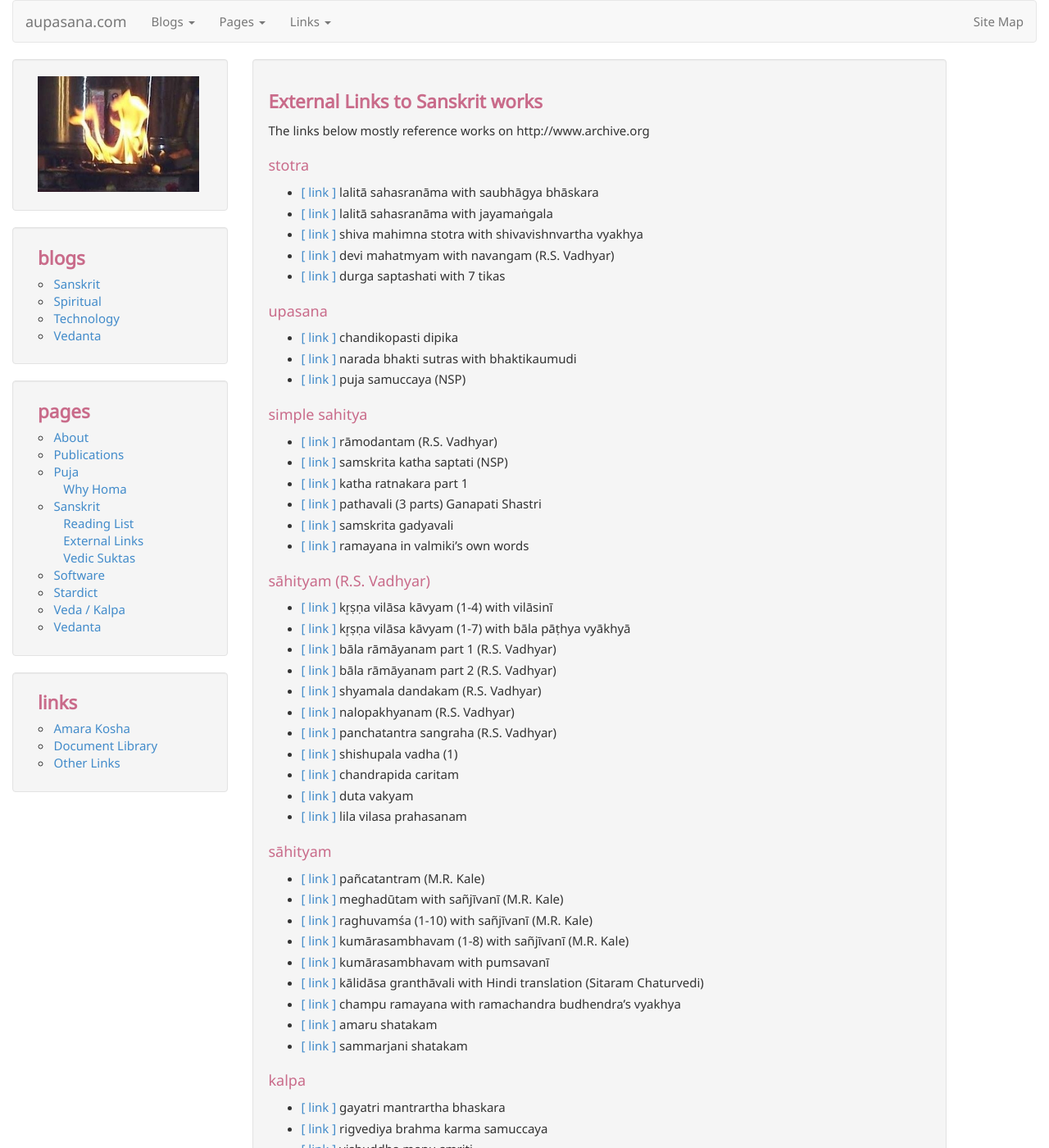
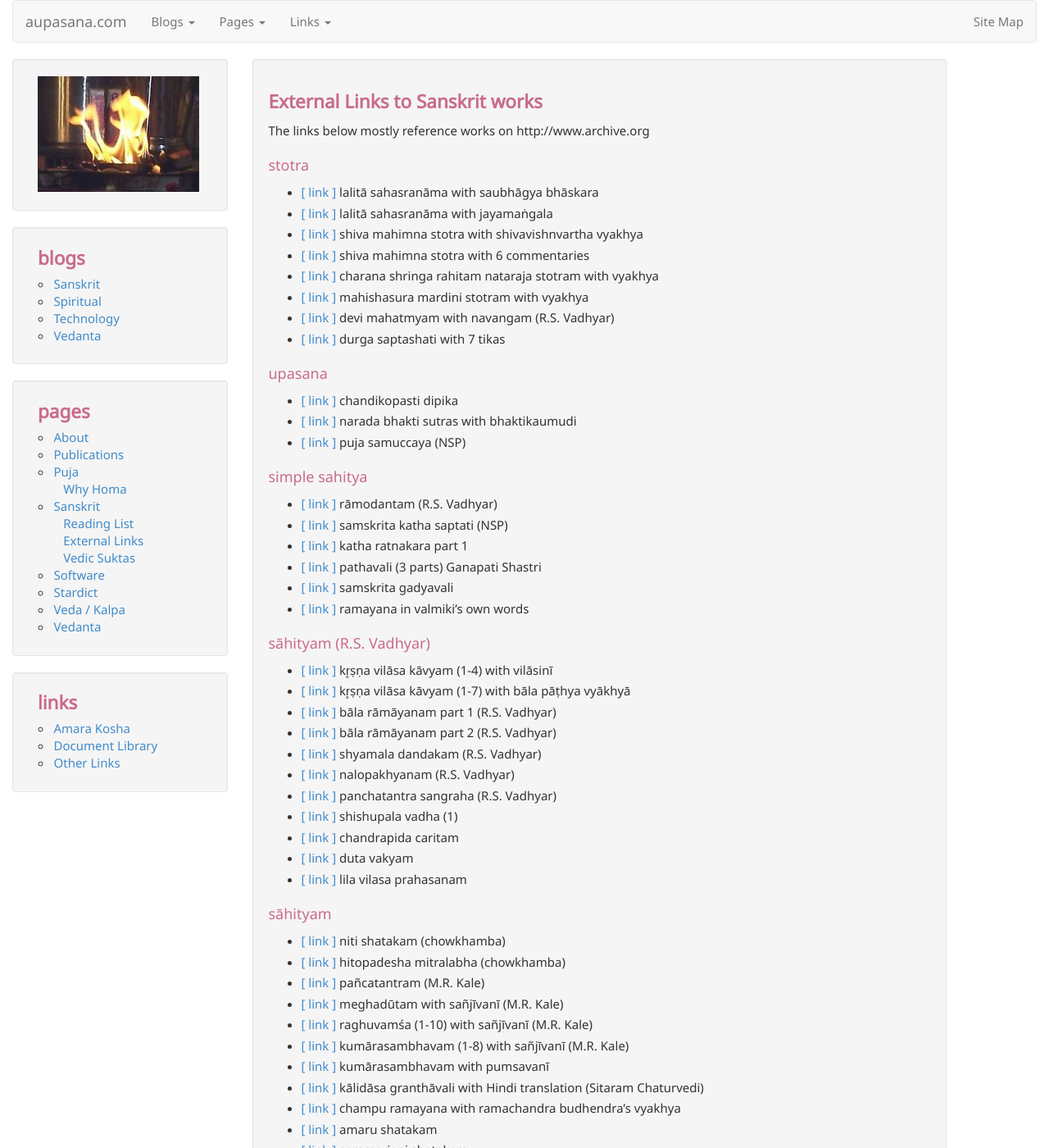
Before and after one commit to aupasana/aupasana.github.io, a Jekyll site: the page built from pages/sanskrit/links.md, in a window 1280 px wide and 1400 px high. Shown: the whole window at 82% size. Built offline with Jekyll 4.4.1, drawn with Linux system fonts in a browser that asks for light colours; nearby versions of some CDN libraries; some of the changed text lies outside the part shown.

Commit message:
Update sanskrit/links.md

```diff
--- a/pages/sanskrit/links.md
+++ b/pages/sanskrit/links.md
@@ -11,14 +11,20 @@ The links below mostly reference works on http://www.archive.org
 * [[ link ]][lssb] lalitā sahasranāma with saubhāgya bhāskara
 * [[ link ]][lsjm] lalitā sahasranāma with jayamaṅgala
 * [[ link ]][sms] shiva mahimna stotra with shivavishnvartha vyakhya
+* [[ link ]][sms-6] shiva mahimna stotra with 6 commentaries
+* [[ link ]][csrns] charana shringa rahitam nataraja stotram with vyakhya
+* [[ link ]][mms] mahishasura mardini stotram with vyakhya
 * [[ link ]][dmn] devi mahatmyam with navangam (R.S. Vadhyar)
 * [[ link ]][d700] durga saptashati with 7 tikas
 
 [lssb]: https://archive.org/details/Sri_lalita_sahasra_nama_with_saubhagyabhaskara_and_bhaskaravilasaKavyam
 [lsjm]: https://archive.org/details/LalitaSahasraNamaWithJayamangalaOfBhattaNaryanaEd.LalyeP.G.
 [sms]: https://archive.org/details/MahimnaStotraOfPushpandantaWithShivaVishnuArthaVyakhyaOfMadhusudanaSararswatiNSP
+[sms-6]: https://archive.org/details/MahimnaStotraWithSixCommentaries1924Chowkhamba
 [dmn]: https://archive.org/details/DeviMahatmyaNavangaChandiGanapatiSangameshwaraUpadhyayaR.S.VadhyarAndSons_201801
 [d700]: https://archive.org/details/saptashati-7-teeka-1
+[csrns]: https://archive.org/details/CharanasringarahitamNatarajaStotraSwamiKasikanandaGiri
+[mms]: https://archive.org/details/MahishasuraMardiniStotraWithCommentaryEnglishTranslationSwamiKasikanandaGiri
 
 ## upasana
 
@@ -75,6 +81,8 @@ The links below mostly reference works on http://www.archive.org
 
 ## sāhityam
 
+* [[ link ]][ns-c] niti shatakam (chowkhamba)
+* [[ link ]][hu-c] hitopadesha mitralabha (chowkhamba)
 * [[ link ]][pt-kale] pañcatantram (M.R. Kale)
 * [[ link ]][md-kale] meghadūtam with sañjīvanī (M.R. Kale)
 * [[ link ]][rv-kale] raghuvamśa (1-10) with sañjīvanī (M.R. Kale)
@@ -143,6 +153,7 @@ The links below mostly reference works on http://www.archive.org
 * [[ link ]][amara-prabha] amara kosha with prabha
 * [[ link ]][amara-mahes] amara kosha with maheshvara
 * [[ link ]][amara-nc] amara kosha with namachandrika, trikanda shesha with haravali, dvirupakosha, ekaksharakosha
+* [[ link ]][km-m] kavya mimamsa with madhusudani
 
 [lvr]: https://archive.org/details/LaguVruttaRatnakaraRamachandraAiyarT.K.R.S.VadhyarAndSonsSL
 [vr]: https://archive.org/details/vritta_ratnakara
@@ -167,6 +179,7 @@ The links below mostly reference works on http://www.archive.org
 * [[ link ]][yv-djvu] yoga vasishtha with tatparya dipika (djvu)
 * [[ link ]][sdv] shankara dig vijaya with tika
 * [[ link ]][eu] ekadashopanishah (upanishad maniprabha)
+* [[ link ]][bsd-s] brahma sutra dipika (sankaranandi)
 
 [vss]: https://archive.org/details/VedantaStotraSangrahaSwamiNiranjanDevaSaraswati
 [gita8a]: https://archive.org/stream/SrimadBhagavadGita.With.the.Commentaries/Srimad-Bhagavad-Gita.with.Eight.Commentaries#page/n0/mode/2up
```
Also changed, not shown: other parts of pages/sanskrit/links.md (+4 -0 lines).
